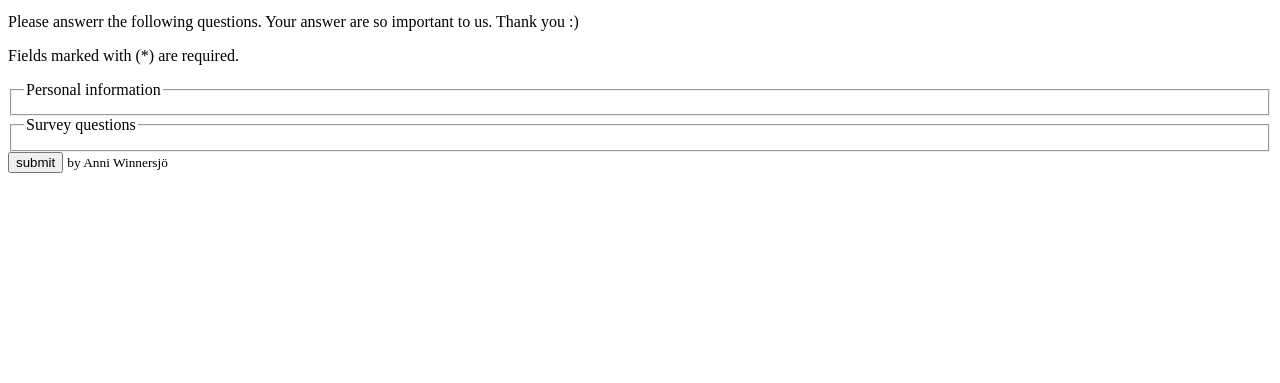
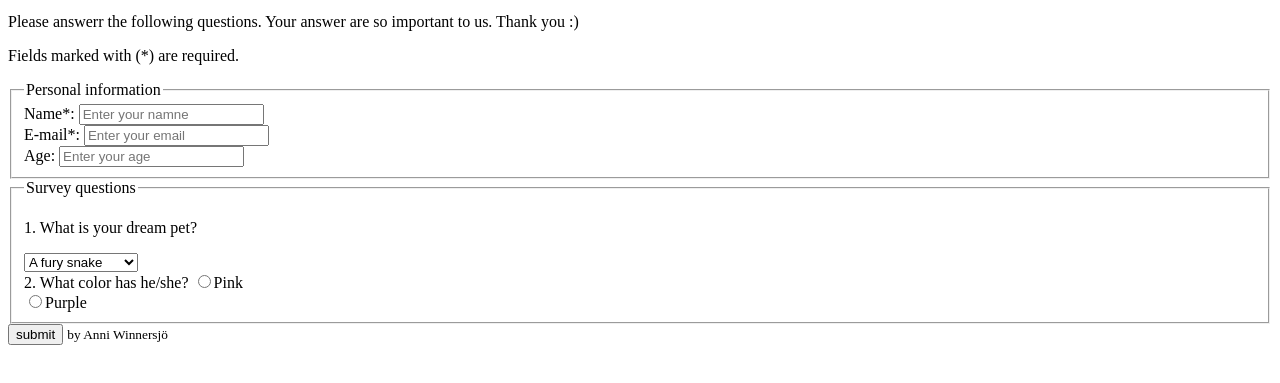
Before and after one commit to Anniwin/dreamy-pet-survey, a plain HTML site: page index.html in a window 1280 px wide. Shown: the part 101-484 px from the top of the page. Drawn offline with Linux system fonts and the light colour scheme.

Commit message:
added html

```diff
--- a/index.html
+++ b/index.html
@@ -18,9 +18,30 @@
 <form>
 <fieldset class="fieldset">
     <legend>Personal information</legend>
+    <label for="name">Name*: </label>
+<input type="text" class="field" name="name" id="name" required placeholder="Enter your namne">
+<br>
+<label for="email">E-mail*: </label>
+<input type="email" class="field" name="email" id="email" required placeholder="Enter your email">
+<br>
+<label for="number">Age: </label>
+<input type="number" class="field" id="number"placeholder="Enter your age">
+<br>
 </fieldset>
 <fieldset class="fieldset">
     <legend>Survey questions</legend>
+  <p class="question">1. What is your dream pet?</p>
+  <select name="dream-pet" id="dream-pet">
+ <option value="">A fury snake</option>
+<option value="red">A green zebra</option>
+<option value="yellow">A pink elephant</option>
+</select>
+<br>
+<label for="colors">2. What color has he/she?</label>
+<input type="radio" name="color" value="pink"><label>Pink</label><br>
+<input type="radio" name="color" value="purple"><label>Purple</label>
+<br>
+
     </fieldset>
     <input type="submit" value="submit">
     <small class="copyright">by Anni Winnersjö</small>
```
